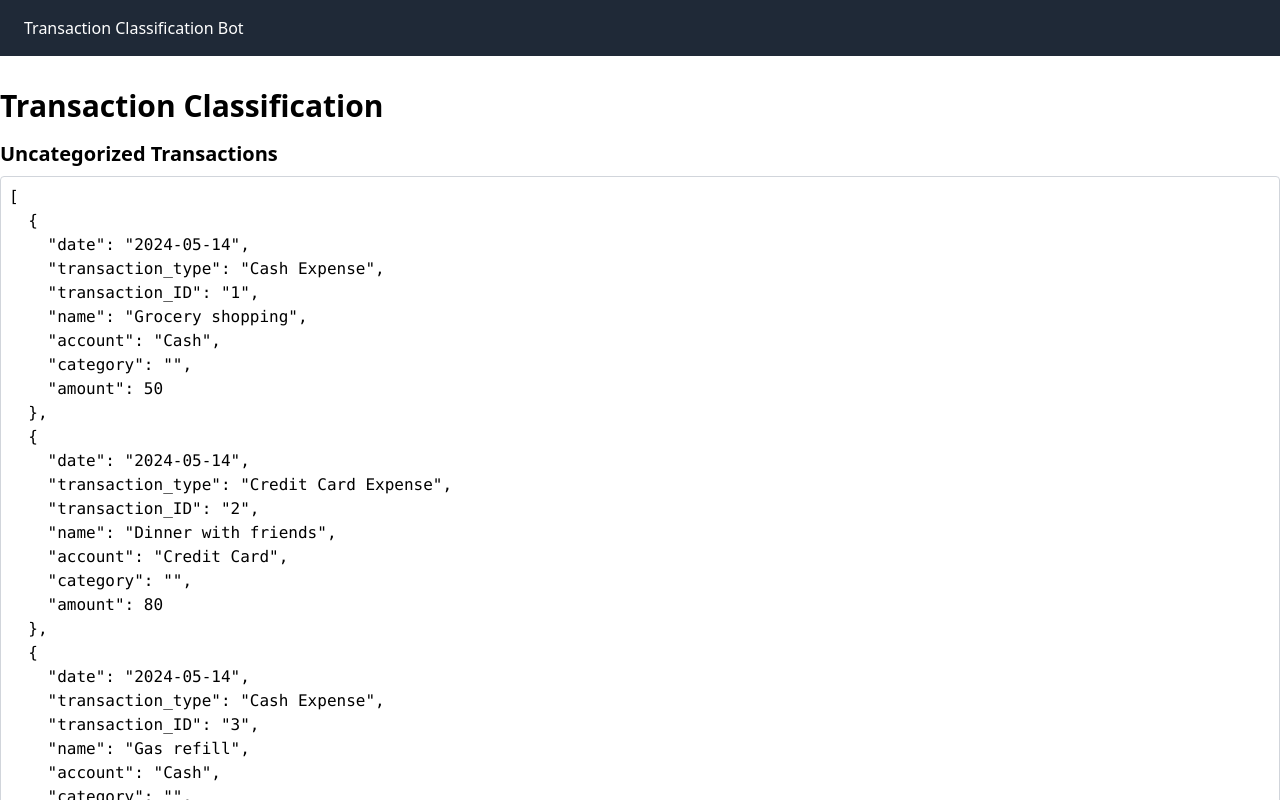
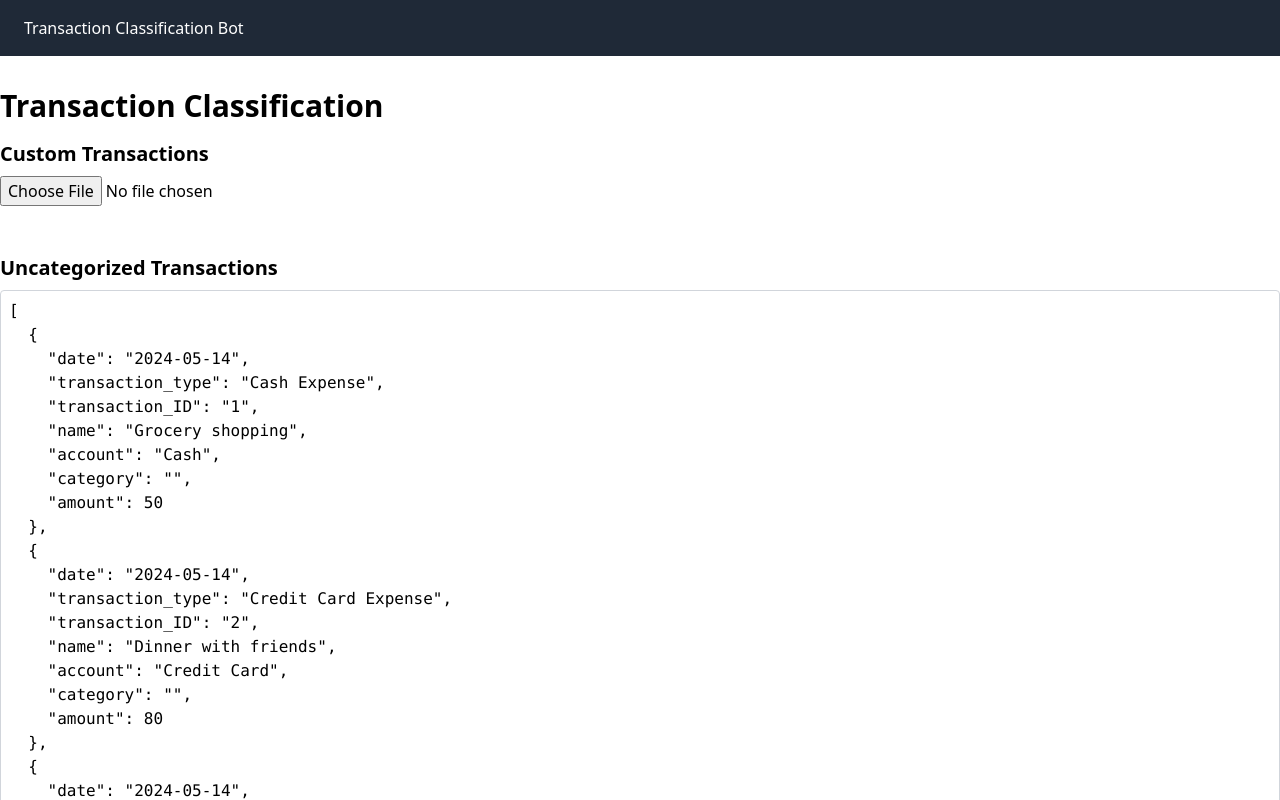
Before and after one commit to Vero-Ventures/transaction-classification-bot, a Next.js app in the folder frontend/: page /classify in a window 1280 px wide. Shown: the top 800 px of the page. Built offline with nearby package versions, Linux system fonts and the light colour scheme; no server answers.

Commit message:
Add transaction csv upload to classify test page

```diff
--- a/frontend/app/classify/page.tsx
+++ b/frontend/app/classify/page.tsx
@@ -1,8 +1,9 @@
 'use client';
-import { useState } from 'react';
+import { useState, ChangeEvent } from 'react';
 import { classifyTransactions } from '@/actions/classify';
+import { Transaction } from '@/types/Transaction';
 
-const uncategorizedTransactions = [
+const defaultUncategorizedTransactions: Transaction[] = [
   {
     date: '2024-05-14',
     transaction_type: 'Cash Expense',
@@ -32,7 +33,7 @@ const uncategorizedTransactions = [
   },
 ];
 
-const categorizedTransactions = [
+const defaultCategorizedTransactions: Transaction[] = [
   {
     date: '2024-05-14',
     transaction_type: 'Cash Expense',
@@ -63,7 +64,61 @@ const categorizedTransactions = [
 ];
 
 export default function TransactionsPage() {
-  const [response, setResponse] = useState('');
+  const [response, setResponse] = useState<string>('');
+  const [uncategorizedTransactions, setUncategorizedTransactions] = useState<
+    Transaction[]
+  >(defaultUncategorizedTransactions);
+  const [categorizedTransactions, setCategorizedTransactions] = useState<
+    Transaction[]
+  >(defaultCategorizedTransactions);
+
+  const parseCSV = (csvText: string): Transaction[] => {
+    const lines = csvText.trim().split('\n');
+    const headers = lines[0].split(',');
+    const transactions = lines.slice(1).map(line => {
+      const values = line.split(',');
+      const transaction: Partial<Transaction> = {};
+      headers.forEach((header, index) => {
+        const key = header.trim() as keyof Transaction;
+        let value: any = values[index].trim();
+
+        // Convert amount to number
+        if (key === 'amount') {
+          value = parseFloat(value);
+        }
+
+        // Assign the value to the transaction object
+        transaction[key] = value;
+      });
+      return transaction as Transaction;
+    });
+    return transactions;
+  };
+
+  const handleFileUpload = (event: ChangeEvent<HTMLInputElement>) => {
+    const file = event.target.files?.[0];
+    if (file) {
+      const reader = new FileReader();
+      reader.onload = e => {
+        const csvText = e.target?.result as string;
+        const transactions = parseCSV(csvText);
+
+        // Split the transactions into categorized and uncategorized
+        const newUncategorizedTransactions = transactions.filter(
+          t => !t.category
+        );
+        const newCategorizedTransactions = transactions.filter(t => t.category);
+
+        setUncategorizedTransactions(newUncategorizedTransactions);
+        setCategorizedTransactions(newCategorizedTransactions);
+      };
+      reader.onerror = error => {
+        console.error('Error reading file:', error);
+        setResponse('Error reading file. Please try again.');
+      };
+      reader.readAsText(file);
+    }
+  };
 
   const handleTest = async () => {
     try {
@@ -82,6 +137,15 @@ export default function TransactionsPage() {
   return (
     <div className="container mx-auto mt-8">
       <h1 className="text-3xl font-bold mb-4">Transaction Classification</h1>
+      <div className="mb-8">
+        <h2 className="text-xl font-bold mb-2">Custom Transactions</h2>
+        <input
+          type="file"
+          accept=".csv"
+          onChange={handleFileUpload}
+          className="mb-4"
+        />
+      </div>
       <div className="mb-8">
         <h2 className="text-xl font-bold mb-2">Uncategorized Transactions</h2>
         <pre className="border border-gray-300 rounded p-2">
```
